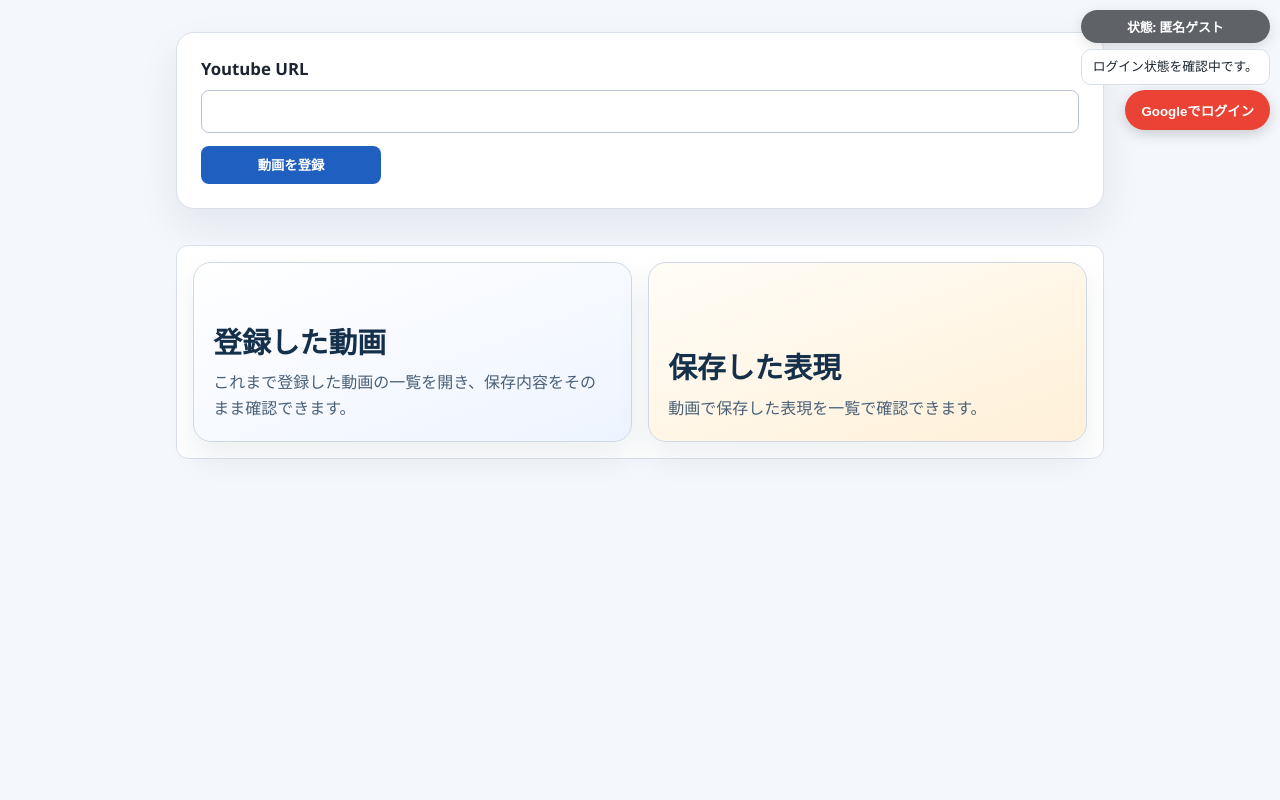
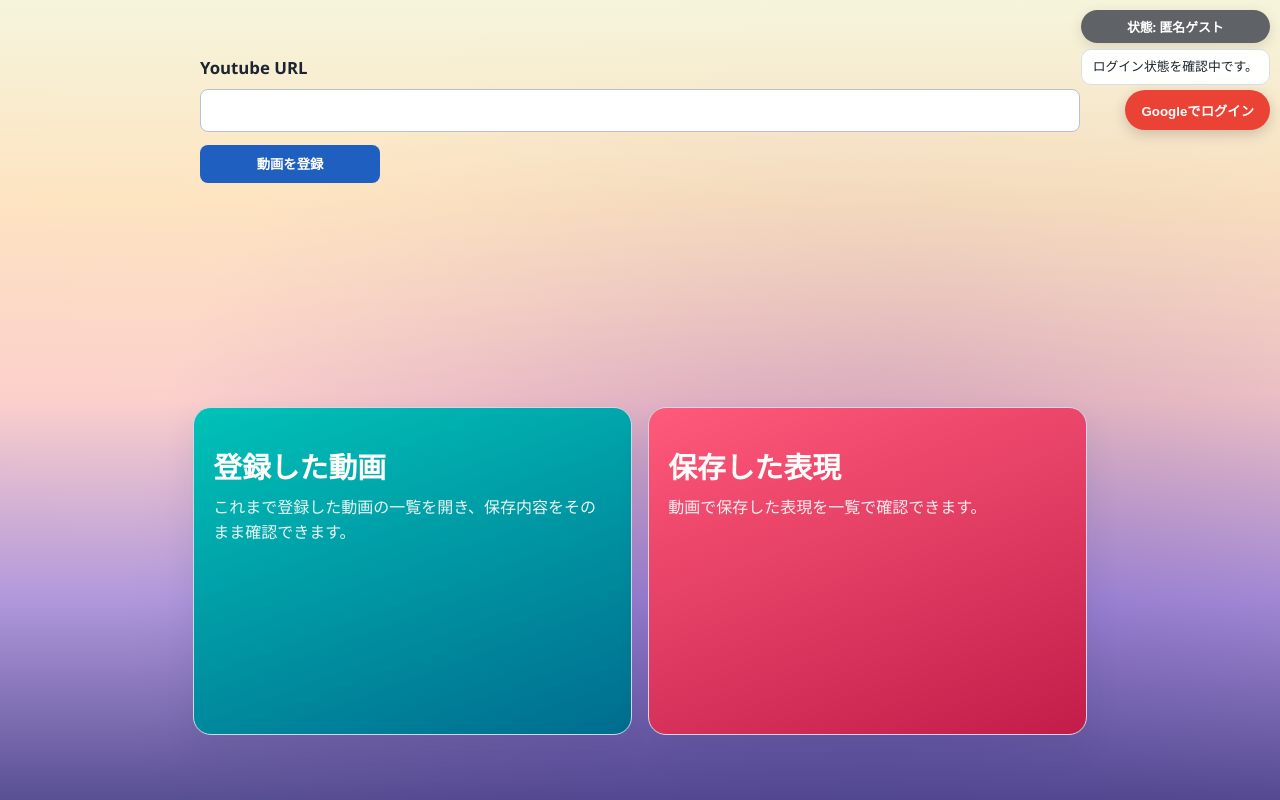
Before and after one commit to qingxijiateng6-maker/Listening_App, a Next.js app: page / in a window 1280 px wide. Built offline with nearby package versions, Linux system fonts and the light colour scheme; no server answers.

Commit message:
ダッシュボードのデザイン完成（？）

```diff
--- a/src/app/globals.css
+++ b/src/app/globals.css
@@ -10,7 +10,7 @@
 body {
   margin: 0;
   min-height: 100vh;
-  background: #f4f7fb;
+  background: #fffffb;
   color: #1b2430;
 }
 
@@ -23,20 +23,44 @@ main {
 .homePage {
   display: grid;
   gap: 1.25rem;
+  position: relative;
+  min-height: 100vh;
+  isolation: isolate;
+}
+
+.homePage::before {
+  content: "";
+  position: fixed;
+  inset: 0;
+  z-index: -1;
+  background-image:
+    linear-gradient(
+      180deg,
+      rgba(245, 245, 220, 1) 0%,
+      rgba(255, 223, 186, 0.8) 25%,
+      rgba(255, 182, 193, 0.6) 50%,
+      rgba(147, 112, 219, 0.7) 75%,
+      rgba(72, 61, 139, 0.9) 100%
+    ),
+    radial-gradient(circle at 30% 20%, rgba(255, 255, 224, 0.4) 0%, transparent 50%),
+    radial-gradient(circle at 70% 80%, rgba(72, 61, 139, 0.6) 0%, transparent 70%),
+    radial-gradient(circle at 50% 60%, rgba(147, 112, 219, 0.3) 0%, transparent 60%);
+  background-color: #f5f5dc;
 }
 
 .homeHeroSection {
-  background: #ffffff;
-  border: 1px solid #d9e0ea;
+  background: transparent;
+  border: none;
   border-radius: 18px;
   padding: 1.5rem;
-  box-shadow: 0 18px 40px rgba(28, 52, 84, 0.08);
+  box-shadow: none;
 }
 
 .videoRegistrationSection {
   border: none;
   margin: 0;
   padding: 0;
+  background: transparent;
 }
 
 .videoRegistrationLabel {
@@ -59,34 +83,40 @@ main {
   grid-template-columns: repeat(2, minmax(0, 1fr));
   gap: 1rem;
   align-items: stretch;
+  background: transparent;
+  border-color: transparent;
 }
 
 .historyNavigationCard {
   display: grid;
   gap: 0.6rem;
-  align-content: end;
+  grid-template-rows: minmax(3.6rem, auto) 1fr;
+  align-content: start;
   min-height: 180px;
   padding: 1.2rem;
   border-radius: 18px;
   text-decoration: none;
   border: 1px solid #ced8e6;
-  color: #15304b;
-  background: linear-gradient(160deg, #ffffff 0%, #eef4ff 100%);
+  color: #fffdfb;
+  background: linear-gradient(160deg, #00c2b8 0%, #006c8f 100%);
   box-shadow: 0 16px 32px rgba(21, 48, 75, 0.08);
 }
 
 .historyNavigationCard:last-child {
-  background: linear-gradient(160deg, #fffdf7 0%, #fff0d8 100%);
+  background: linear-gradient(160deg, #ff5a7a 0%, #c21d4a 100%);
 }
 
 .historyNavigationTitle {
   font-size: clamp(1.35rem, 3vw, 1.8rem);
   font-weight: 800;
+  line-height: 1.25;
+  align-self: end;
+  color: #fffdfb;
 }
 
 .historyNavigationDescription {
   line-height: 1.6;
-  color: #4a6078;
+  color: rgba(255, 253, 251, 0.92);
 }
 
 .historyListSection {
```
